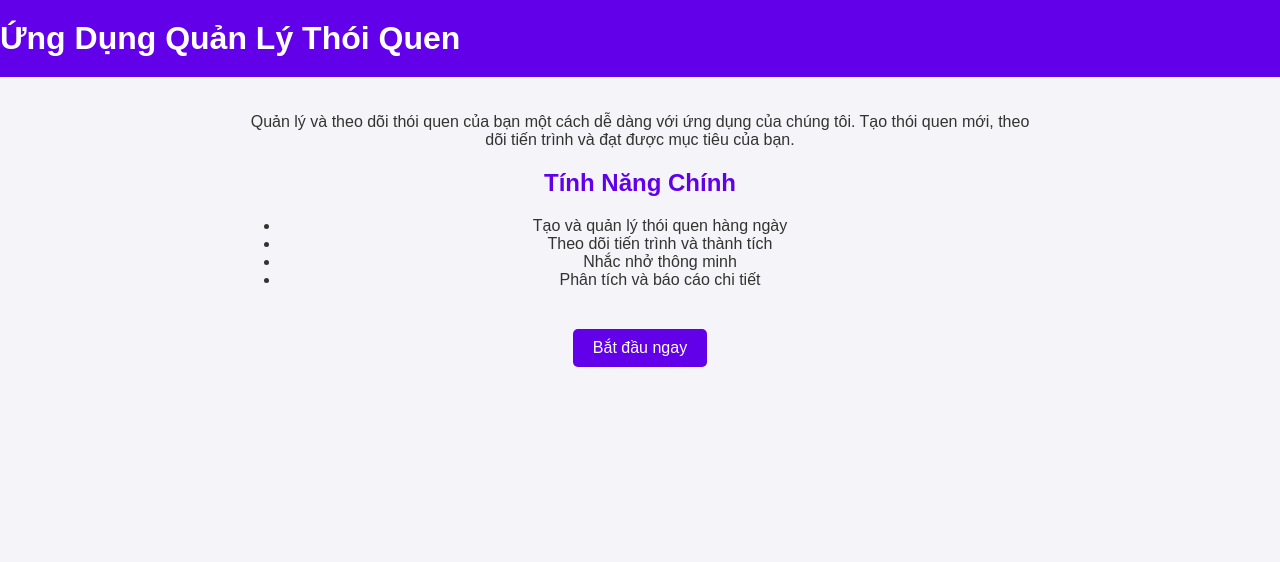
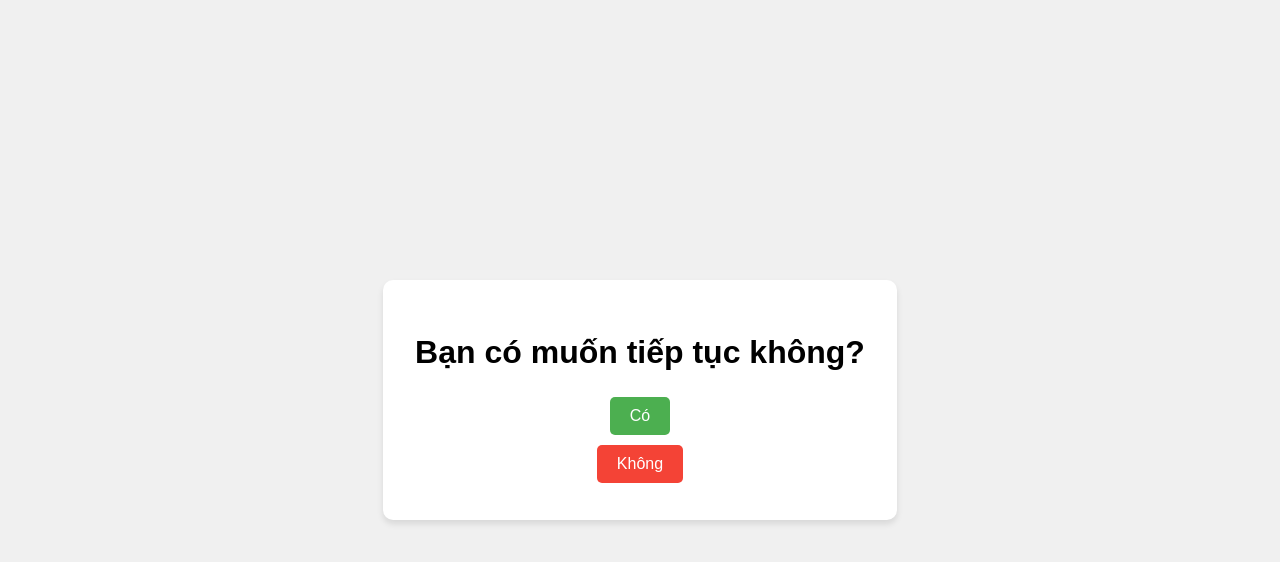
Before and after one commit to habit-pulse/habit-pulse.github.io, a plain HTML site: page index.html in a window 1280 px wide. Drawn offline with Linux system fonts and the light colour scheme.

Commit message:
update docs

```diff
--- a/index.html
+++ b/index.html
@@ -3,64 +3,107 @@
 <head>
     <meta charset="UTF-8">
     <meta name="viewport" content="width=device-width, initial-scale=1.0">
-    <title>Ứng Dụng Quản Lý Thói Quen</title>
+    <title>Interactive Question Page</title>
     <style>
         body {
             font-family: Arial, sans-serif;
+            display: flex;
+            justify-content: center;
+            align-items: center;
+            height: 100vh;
             margin: 0;
-            padding: 0;
-            background-color: #f4f4f9;
-            color: #333;
+            background-color: #f0f0f0;
         }
         .container {
-            max-width: 800px;
-            margin: 0 auto;
-            padding: 20px;
             text-align: center;
+            background-color: white;
+            padding: 2rem;
+            border-radius: 10px;
+            box-shadow: 0 4px 6px rgba(0, 0, 0, 0.1);
         }
-        header {
-            background-color: #6200ea;
-            color: #fff;
-            padding: 20px 0;
+        button {
+            margin: 5px;
+            padding: 10px 20px;
+            font-size: 16px;
+            cursor: pointer;
+            border: none;
+            border-radius: 5px;
+            transition: all 0.3s;
         }
-        header h1 {
-            margin: 0;
+        button:hover {
+            transform: scale(1.05);
         }
-        .features {
-            margin: 20px 0;
+        button:active {
+            transform: scale(0.95);
         }
-        .features h2 {
-            color: #6200ea;
+        .yes-button {
+            background-color: #4CAF50;
+            color: white;
         }
-        .cta-button {
-            background-color: #6200ea;
-            color: #fff;
-            padding: 10px 20px;
-            text-decoration: none;
-            border-radius: 5px;
-            display: inline-block;
+        #noButton {
+            background-color: #f44336;
+            color: white;
+        }
+        #thankYouMessage {
+            display: none;
+            font-size: 24px;
+            color: #4CAF50;
             margin-top: 20px;
+            animation: fadeIn 1s;
+        }
+        #yesButtonContainer {
+            display: flex;
+            flex-wrap: wrap;
+            justify-content: center;
+        }
+        @keyframes fadeIn {
+            from { opacity: 0; }
+            to { opacity: 1; }
+        }
+        @keyframes popIn {
+            0% { transform: scale(0); }
+            70% { transform: scale(1.1); }
+            100% { transform: scale(1); }
         }
     </style>
 </head>
 <body>
-    <header>
-        <h1>Ứng Dụng Quản Lý Thói Quen</h1>
-    </header>
     <div class="container">
-        <p>Quản lý và theo dõi thói quen của bạn một cách dễ dàng với ứng dụng của chúng tôi. Tạo thói quen mới, theo dõi tiến trình và đạt được mục tiêu của bạn.</p>
+        <h1>Bạn có muốn tiếp tục không?</h1>
+        <div id="yesButtonContainer">
+            <button class="yes-button">Có</button>
+        </div>
+        <button id="noButton">Không</button>
+        <div id="thankYouMessage">Cảm ơn em!</div>
+    </div>
 
-        <div class="features">
-            <h2>Tính Năng Chính</h2>
-            <ul>
-                <li>Tạo và quản lý thói quen hàng ngày</li>
-                <li>Theo dõi tiến trình và thành tích</li>
-                <li>Nhắc nhở thông minh</li>
-                <li>Phân tích và báo cáo chi tiết</li>
-            </ul>
-        </div>
+    <script>
+        const yesButtonContainer = document.getElementById('yesButtonContainer');
+        const noButton = document.getElementById('noButton');
+        const thankYouMessage = document.getElementById('thankYouMessage');
 
-        <a href="#" class="cta-button">Bắt đầu ngay</a>
-    </div>
+        function showThankYouMessage() {
+            yesButtonContainer.style.display = 'none';
+            noButton.style.display = 'none';
+            thankYouMessage.style.display = 'block';
+        }
+
+        function createYesButton() {
+            const newYesButton = document.createElement('button');
+            newYesButton.textContent = 'Có';
+            newYesButton.className = 'yes-button';
+            newYesButton.style.animation = 'popIn 0.5s';
+            newYesButton.addEventListener('click', showThankYouMessage);
+            yesButtonContainer.appendChild(newYesButton);
+        }
+
+        yesButtonContainer.addEventListener('click', function(event) {
+            if (event.target.classList.contains('yes-button')) {
+                showThankYouMessage();
+            }
+        });
+
+        noButton.addEventListener('click', createYesButton);
+    </script>
 </body>
 </html>
```
